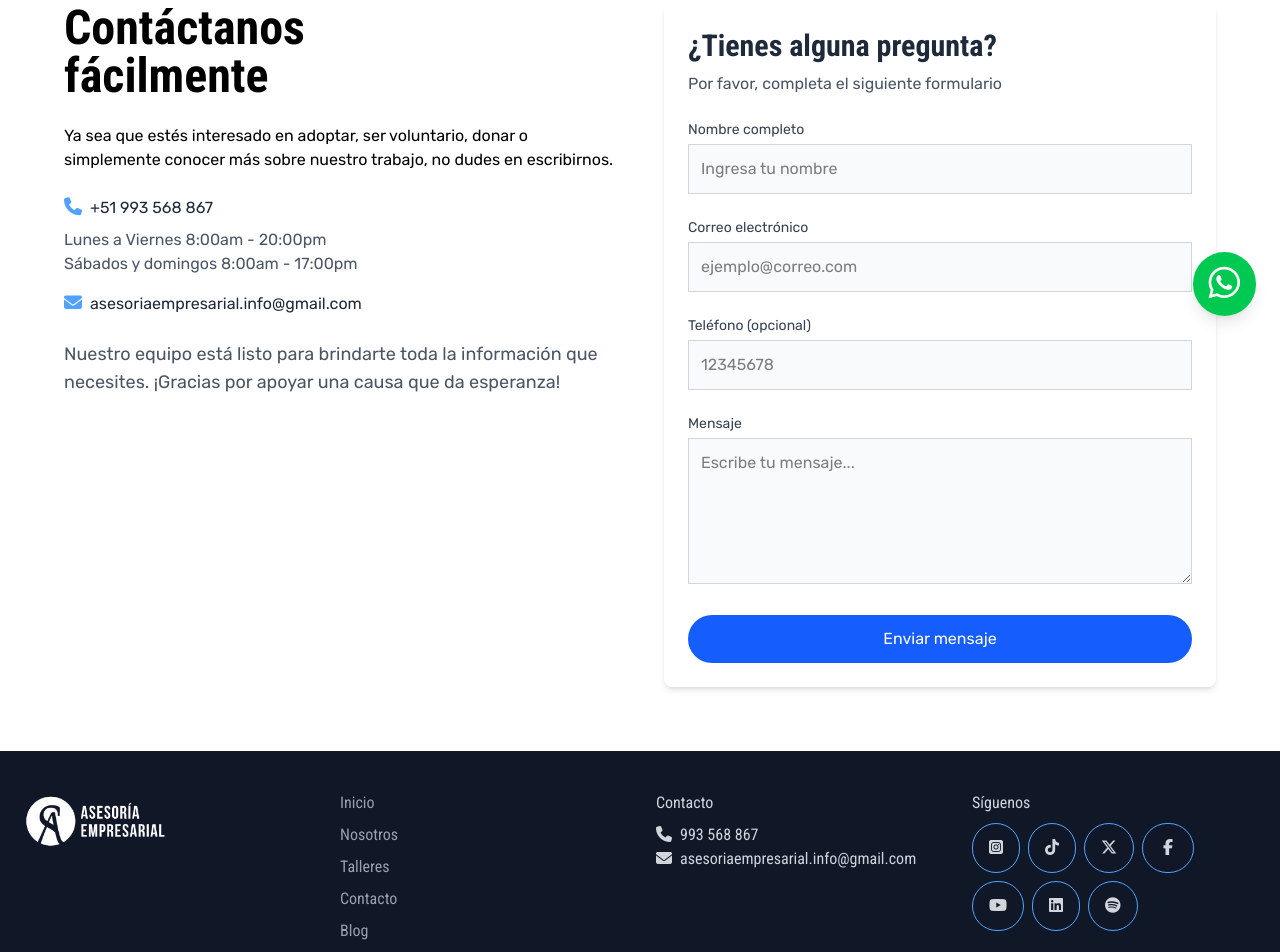
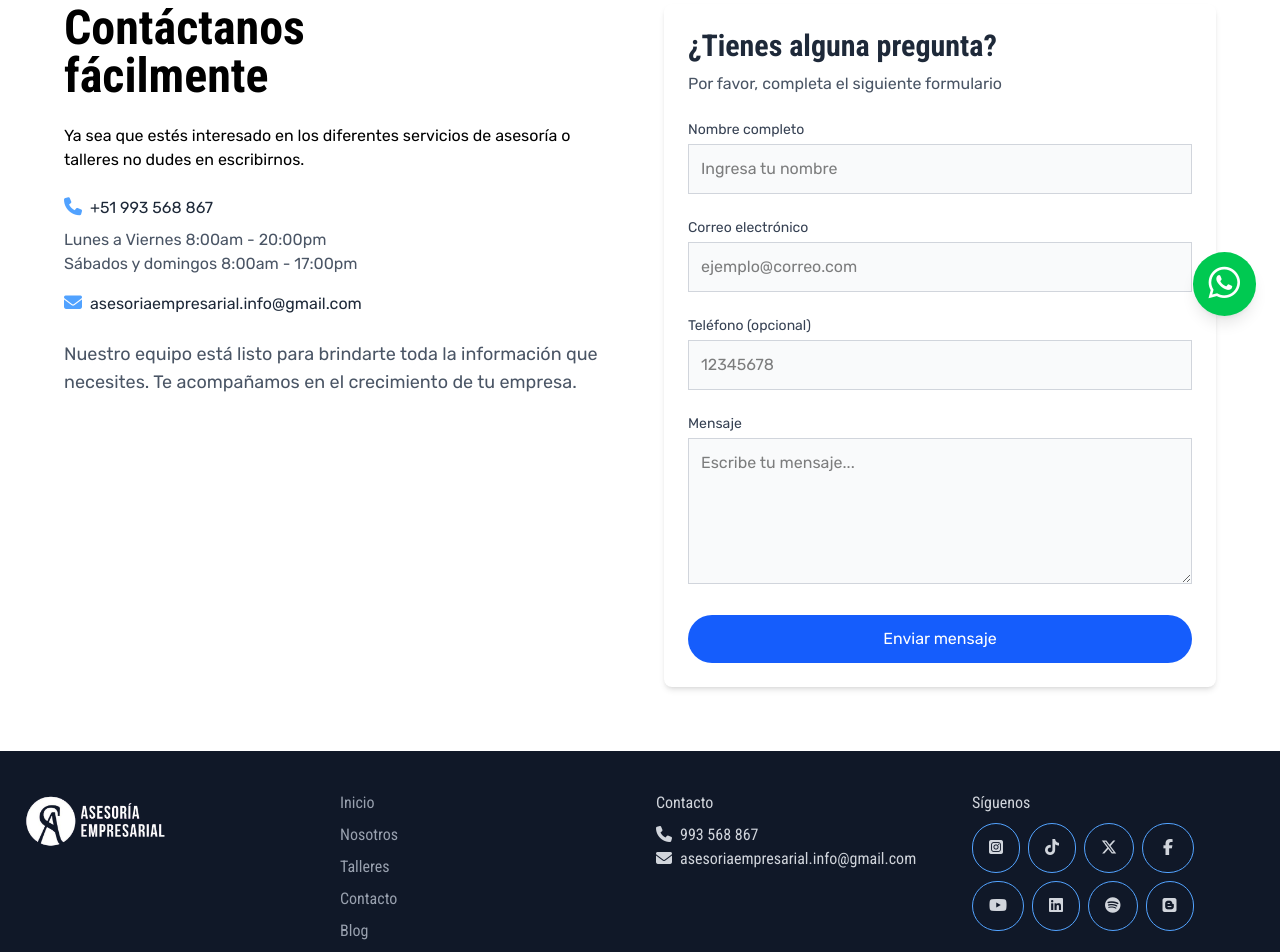
Before and after one commit to Jose-storm/asesoria-capst, a React (Vite) app: page /contacto in a window 1280 px wide. Shown: the part 460-1412 px from the top of the page. Built offline with nearby package versions, Linux system fonts and the light colour scheme; no server answers; a web font is replaced by a local one.

Commit message:
Modified of the page Contact and Footer

```diff
--- a/src/components/footer/Footer.tsx
+++ b/src/components/footer/Footer.tsx
@@ -80,6 +80,9 @@ return (
                     <li className="inline-block mr-2 mt-2">
                         <a href="https://open.spotify.com/show/4bkgkDJAXILQZ9PVFKy3xr?si=6348889ba4514e86" className="text-base hover:text-[#103778] border-blue-400 hover:bg-blue-400 transition delay-50 duration-300 border-1 px-4 py-3 inline-block rounded-full" target="_blank"><i className="fa-brands fa-spotify"></i></a>
                     </li>
+                    <li className="inline-block mr-2 mt-2">
+                        <a href="https://asesoriaempresarialaqp.blogspot.com/" className="text-base hover:text-[#103778] border-blue-400 hover:bg-blue-400 transition delay-50 duration-300 border-1 px-4 py-3 inline-block rounded-full" target="_blank"><i className="fa-brands fa-blogger"></i></a>
+                    </li>
                 </ul>
             </div>
         </div>
--- a/src/pages/blog/BlogDetail.tsx
+++ b/src/pages/blog/BlogDetail.tsx
@@ -116,6 +116,9 @@ const BlogDetail = () => {
                 <li className="inline-block mr-2 mt-2">
                   <a href="https://open.spotify.com/show/4bkgkDJAXILQZ9PVFKy3xr?si=6348889ba4514e86" className="text-base hover:text-[#103778] border-blue-400 hover:bg-blue-400 transition delay-50 duration-300 border-1 px-4 py-3 inline-block rounded-full" target="_blank"><i className="fa-brands fa-spotify"></i></a>
                 </li>
+                <li className="inline-block mr-2 mt-2">
+                  <a href="https://asesoriaempresarialaqp.blogspot.com/" className="text-base hover:text-[#103778] border-blue-400 hover:bg-blue-400 transition delay-50 duration-300 border-1 px-4 py-3 inline-block rounded-full" target="_blank"><i className="fa-brands fa-blogger"></i></a>
+                </li>
               </ul>
             </div>
 
--- a/src/pages/contact/Contacto.tsx
+++ b/src/pages/contact/Contacto.tsx
@@ -36,8 +36,7 @@ const Contacto = () => {
                             Contáctanos <br />fácilmente
                         </h2>
                         <p className="text-base mb-6 font-fam">
-                            Ya sea que estés interesado en adoptar, ser voluntario, donar o simplemente conocer más
-                            sobre nuestro trabajo, no dudes en escribirnos.
+                            Ya sea que estés interesado en los diferentes servicios de asesoría o talleres no dudes en escribirnos.
                         </p>
 
                         <ul className="space-y-4 text-gray-800 text-md font-fam">
@@ -73,7 +72,7 @@ const Contacto = () => {
                         </ul>
                         <p className="mt-6 text-gray-600 text-lg font-fam">
                             Nuestro equipo está listo para brindarte toda la información que necesites.
-                            ¡Gracias por apoyar una causa que da esperanza!
+                            Te acompañamos en el crecimiento de tu empresa.
                         </p>
                     </div>
 
```
